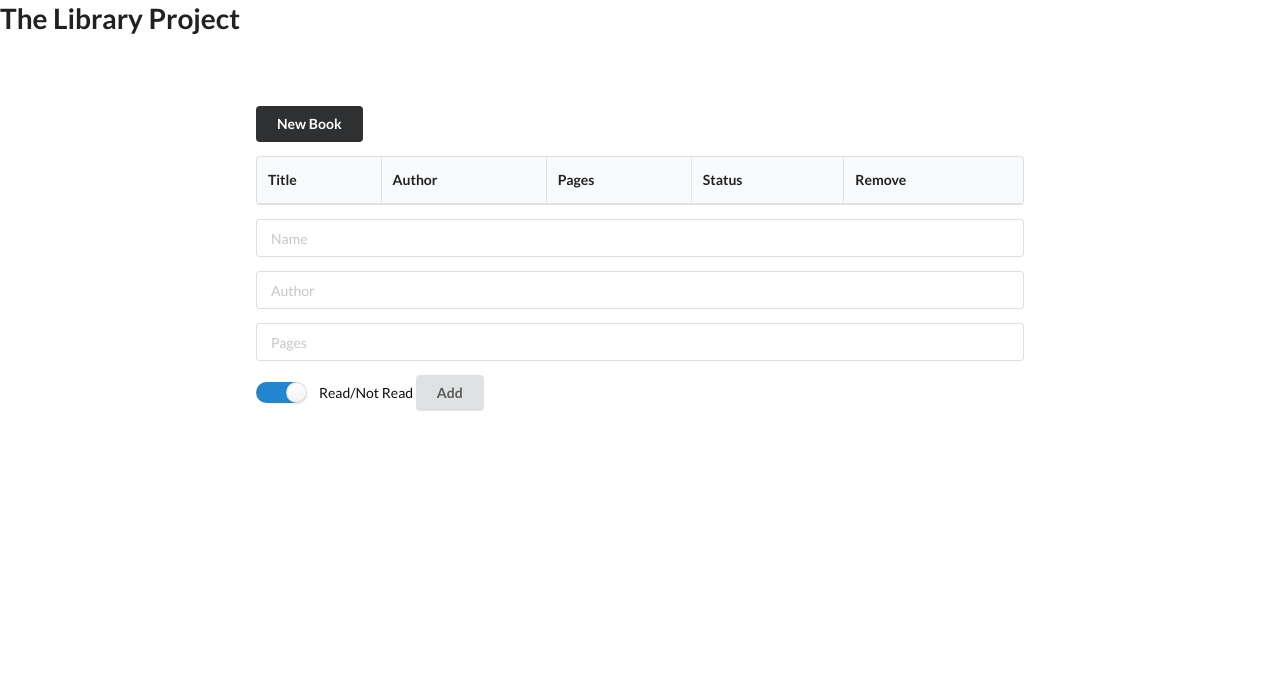
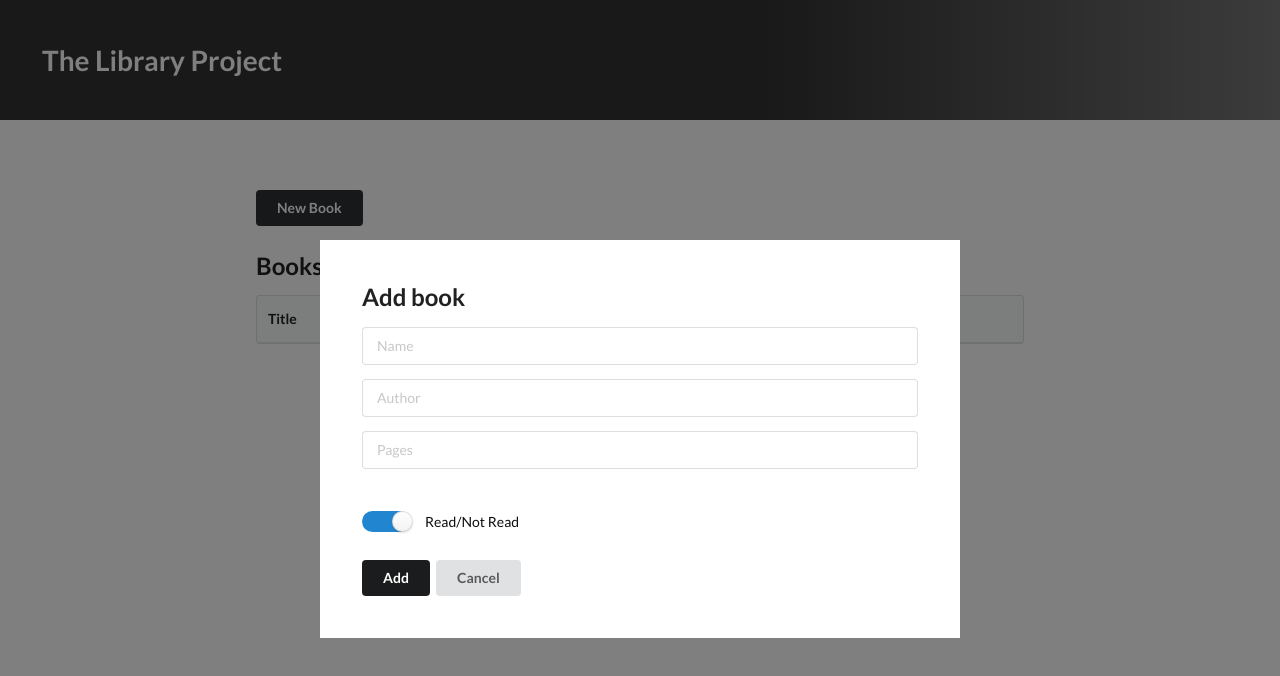
Before and after one commit to Redvanisation/library, a plain HTML site: page index.html in a window 1280 px wide. Both pictures are taken after a click on the button "New Book". Drawn offline with nearby package versions, Linux system fonts and the light colour scheme.

Commit message:
Finishing styles

```diff
--- a/index.html
+++ b/index.html
@@ -9,11 +9,15 @@
     <link rel="stylesheet" href="style/style.css">
 </head>
 <body>
+    <div class="form-background hiddenbg"></div>
 
-    <h1>The Library Project</h1>
+    <header class="header">
+        <h1 class="title">The Library Project</h1>
+    </header>
 
     <main class="container">
         <button id="newbook" class="ui secondary button">New Book</button>
+        <h2>Books list</h2>
 
         <table class="ui celled table">
             <thead>
@@ -29,24 +33,24 @@
         </table>
 
         <div id="book-form" class="ui form hidden">
+            <h2>Add book</h2>
             <div class="field">
                 <input placeholder="Name" type="text" id="book-name">
             </div>
-
             <div class="field">
                 <input placeholder="Author" type="text" id="book-author">
             </div>
             <div class="field">
                 <input placeholder="Pages" type="text" id="book-pages">
             </div>
-
             <div class="ui toggle checkbox">
                 <input type="checkbox" name="book-status" value="Read" checked>
                 <label>Read/Not Read</label>
             </div>
+            <button id="add-book" class="ui button secondary add">Add</button>
+            <button id="cancel-book" class="ui button add">Cancel</button>
+        </div>
 
-            <button id="add-book" class="ui button">Add</button>
-        </div>
     </main>
 
     <script
--- a/js/script.js
+++ b/js/script.js
@@ -10,22 +10,38 @@ function Book(name, author, pages, status) {
 }
 const btnNewBook = document.querySelector('#newbook');
 const btn = document.querySelector('#add-book');
+const cancel = document.querySelector('#cancel-book');
 const booksDiv = document.querySelector('#books-div');
 const bookForm = document.querySelector('#book-form');
+const background = document.querySelector('.form-background');
 
 
 
 btn.addEventListener('click', addBook);
+cancel.addEventListener('click', hideNewBook);
+
 btnNewBook.addEventListener('click', showNewBook);
+background.addEventListener('click', hideNewBook);
 
 function showNewBook(){
     bookForm.classList.remove('hidden');
+    bookForm.classList.add('show');
+
+    background.classList.remove('hiddenbg');
+    background.classList.add('showbg');
+}
+
+function hideNewBook() {
+    bookForm.classList.remove('show');
+    bookForm.classList.add('hidden');
+
+    background.classList.remove('showbg');
+    background.classList.add('hiddenbg');
 }
 
 function render(arr, elem) {
     elem.innerHTML = '';
-    // console.log(arr);
-    //elem.classList.add('row');
+
     arr.forEach(book => {
         elem.innerHTML += `
             <tr>
@@ -72,6 +88,7 @@ function addBook() {
 
     myLibrary.push( new Book(name, author, pages, status.value));
     render(myLibrary, booksDiv);
-    bookForm.classList.add('hidden');
+
+    hideNewBook();
 
 }
--- a/style/style.css
+++ b/style/style.css
@@ -1,23 +1,69 @@
+.header {
+    background: linear-gradient(to right, rgba(0,0,0,.8) 60%, rgba(120,120,120,1));
+    height: 120px;
+    padding: 3rem;
+}
+
+.title {
+    color: #fff;
+}
+
 .container {
     max-width: 60%;
     margin: 5rem auto;
+    position: relative;
 }
 
-.row {
-    display: flex;
-    justify-content: space-between;
-    align-items: center;
-    border: 1px solid black;
-    margin: 2rem 0;
-}
-.column {
-
-}
-.form-titles {
-    margin: 0;
-    padding: 1rem;
+.table {
+    position: relative;
+    z-index: 90;
 }
 
 .hidden {
+    transform: translate(25%, 0);
+    opacity: 0;
+    transition: .1s;
+    width: 0;
+    height: 0;
+    position: fixed;
+}
+
+.hiddenbg {
     display: none;
 }
+
+.showbg {
+    display: block;
+}
+
+.show {
+    position: fixed !important;
+    top: 30%;
+    left: 50%;
+    width: 50%;
+    transform: translate(-50%, 0);
+    opacity: 1;
+    transition: .5s;
+    background-color: white;
+    padding: 3rem;
+    z-index: 1000;
+}
+
+
+.checkbox {
+    display: block;
+    width: 100%;
+    margin: 2rem 0;
+}
+
+.add {
+    display: inline-block;
+}
+
+.form-background {
+    width: 100vw;
+    height: 100vh;
+    position: fixed;
+    z-index: 999;
+    background-color: rgba(0,0,0,.5);
+}
```
